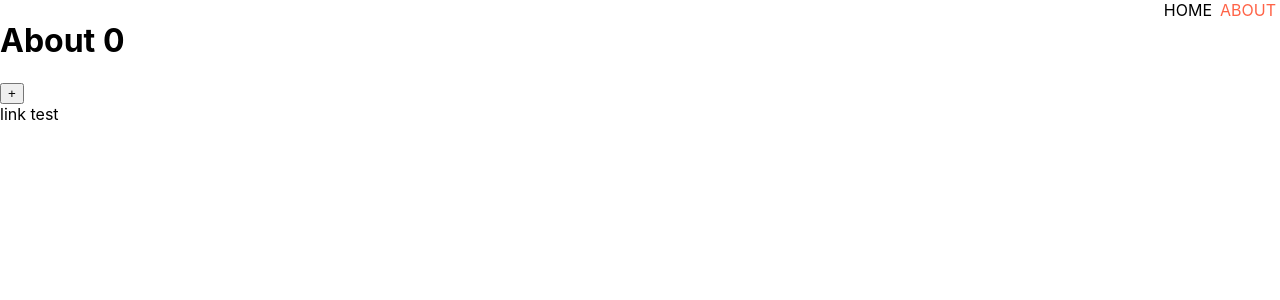
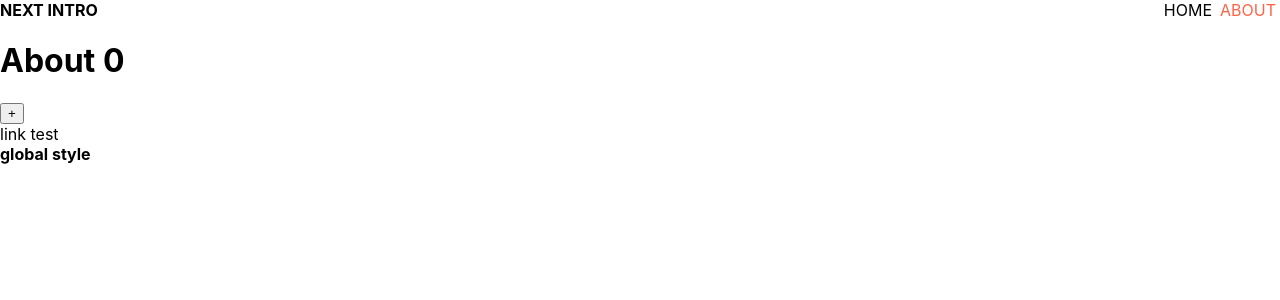
Before and after one commit to kkuyu/next-intro, a Next.js app: page /about in a window 1280 px wide. Shown: the top 300 px of the page. Built offline with nearby package versions, Linux system fonts and the light colour scheme.

Commit message:
Custom App

```diff
--- a/pages/_app.js
+++ b/pages/_app.js
@@ -1,7 +1,19 @@
-import '../styles/globals.css'
+import NavBar from "../components/NavBar";
+import "../styles/globals.css";
 
 function MyApp({ Component, pageProps }) {
-  return <Component {...pageProps} />
+  return (
+    <>
+      <NavBar />
+      <span className="hello">NEXT INTRO</span>
+      <Component {...pageProps} />
+      <style jsx global>{`
+        .hello {
+          font-weight: bold;
+        }
+      `}</style>
+    </>
+  );
 }
 
-export default MyApp
+export default MyApp;
--- a/pages/about.js
+++ b/pages/about.js
@@ -1,13 +1,11 @@
 import { useState } from "react";
 import Link from "next/link";
-import NavBar from "../components/NavBar";
 import TestButton from "../components/TestButton";
 
 function About() {
   const [counter, setCounter] = useState(0);
   return (
     <div>
-      <NavBar />
       <h1>About {counter}</h1>
       <button onClick={() => setCounter((prev) => prev + 1)}>+</button>
 
@@ -16,6 +14,10 @@ function About() {
           <TestButton text={"link test"} />
         </Link>
       </div>
+
+      <div>
+        <span className="hello">global style</span>
+      </div>
     </div>
   );
 }
--- a/pages/index.js
+++ b/pages/index.js
@@ -1,13 +1,10 @@
 import Head from "next/head";
 import Image from "next/image";
-import NavBar from "../components/NavBar";
 import styles from "../styles/Home.module.css";
 
 export default function Home() {
   return (
     <div className={styles.container}>
-      <NavBar />
-
       <Head>
         <title>Create Next App</title>
         <meta name="description" content="Generated by create next app" />
```
